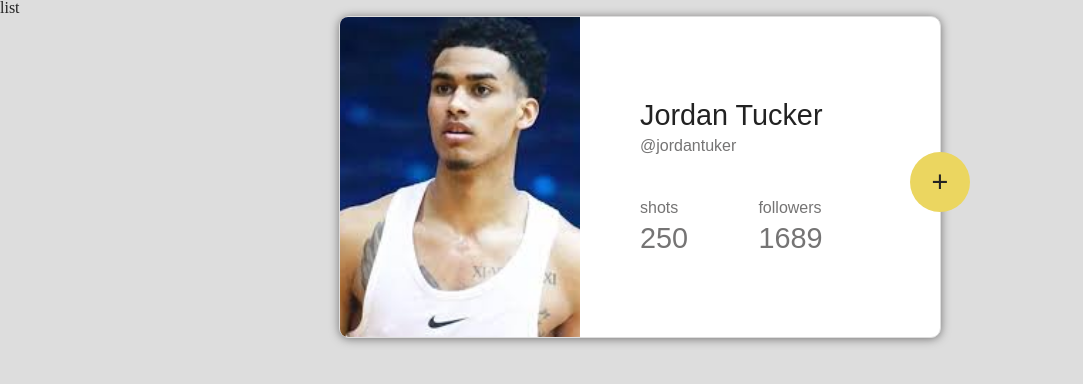
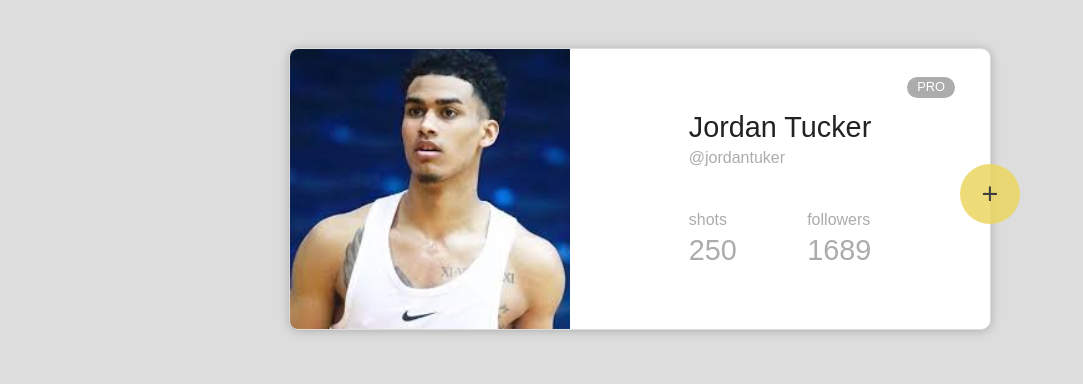
Before and after one commit to llianand94/fm_at_rules, a plain HTML site: page index.html in a window 1280 px wide. Shown: the whole page, without its empty margins (0-1083 px from the left). Drawn offline with Linux system fonts and the light colour scheme.

Commit message:
Add pro element and media width

```diff
--- a/assets/css/style.css
+++ b/assets/css/style.css
@@ -1,36 +1,44 @@
 :root{
   --black-color: #222;
-  --text-color: #757474;
+  --text-color: #acacac;
   --circle-size: 60px;
   --attention-color:#ebd660;
   --font-family: Arial, sans-serif;
   --border-radius: 8px;
   --big-font: 1.8rem;
   font-size: 16px;
+  /* font-weight: 300; */
 }
 body{
   background-color: #ddd;
 }
 .usersList{
  min-height: 100vh;
+ padding-top: 2rem;
 
+}
+.usersList > *:first-child{
+  visibility: hidden;
 }
 .userCard{
   display: flex;
+  flex: nowrap;
   position: relative;
-  min-height: 40vh;
+  min-height: 30vh;
+  min-width: 500px;
   width: 90%;
-  max-width: 600px;
+  max-width: 700px;
   margin: 0 auto;
-  flex: nowrap;
+
+
   border: 1px solid #ddd ;
   border-radius: calc(var(--border-radius) + 2px);
   font-family: var(--font-family);
   background-color: white;
   box-shadow: 0px 1px 10px var(--text-color);
 
+}
 
-}
 .userCard:after{
   content: "+";
   width: var(--circle-size);
@@ -38,8 +46,8 @@ body{
   display: inline-block;
   position: absolute;
   top: calc(50% - 25px);
-  right: -5%;
-
+  right: calc(var(--circle-size) / (-2));
+  opacity: 85%;
   border-radius: 50%;
   line-height: var(--circle-size);
   font-size: var(--big-font);
@@ -47,29 +55,44 @@ body{
   text-align: center;
   background-color: var(--attention-color);
 }
+.userCard::before{
+  content: "pro";
+  display: inline-block;
+  width: 3rem;
+  height: 1.3rem;
+  position: absolute;
+  top: 10%;
+  right: 5%;
+
+  border-radius: 1rem;
+  line-height: 1.3rem;
+  font-size: 0.8rem;
+  font-weight: 200;
+  text-transform: uppercase;
+  text-align: center;
+  color: #fefefe;
+  background-color: var(--text-color);
+}
 .imageWrapper{
   width: 40%;
-
 }
 .photo{
   width: 100%;
   height: 100%;
-
   object-fit: cover;
+  object-position: bottom;
   border-top-left-radius: var(--border-radius);
   border-bottom-left-radius: var(--border-radius);
 
 }
 .userInfo{
   margin: auto ;
-  margin-left: 10%;
   color: var(--text-color)
 
 }
-.personalInfo{
 
-}
-.personalInfo > *:last-child, .status > *:last-child{
+.personalInfo > *:last-child,
+      .status > *:last-child{
   padding-top: var(--border-radius);
 }
 .userName{
@@ -95,14 +118,28 @@ a{
 
 
 @media (max-width: 550px){
+  .usersList{
+    /* min-height: 40vh;
+    height: 70%; */
+    padding-top: 0;
+
+   }
   .userCard{
+    min-width: 250px;
     flex-direction: column;
   }
   .userCard:after{
     display: none;
   }
+  .userCard::before{
+    display: none;
+  }
   .imageWrapper{
     width: 100%;
+  }
+  .photo{
+    border-bottom-left-radius: initial;
+    border-top-right-radius: var(--border-radius);
   }
   .userInfo{
     margin: 0;
```
